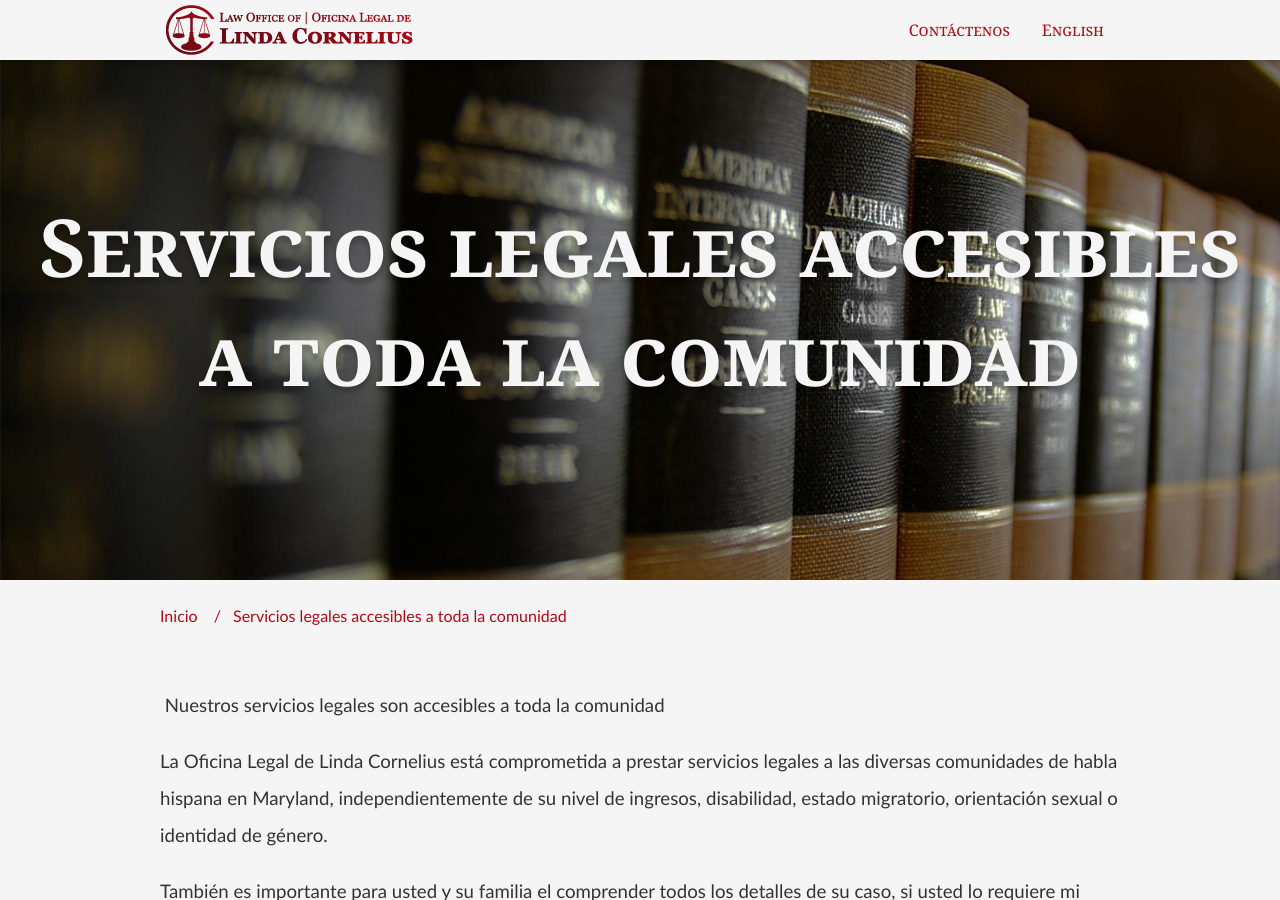
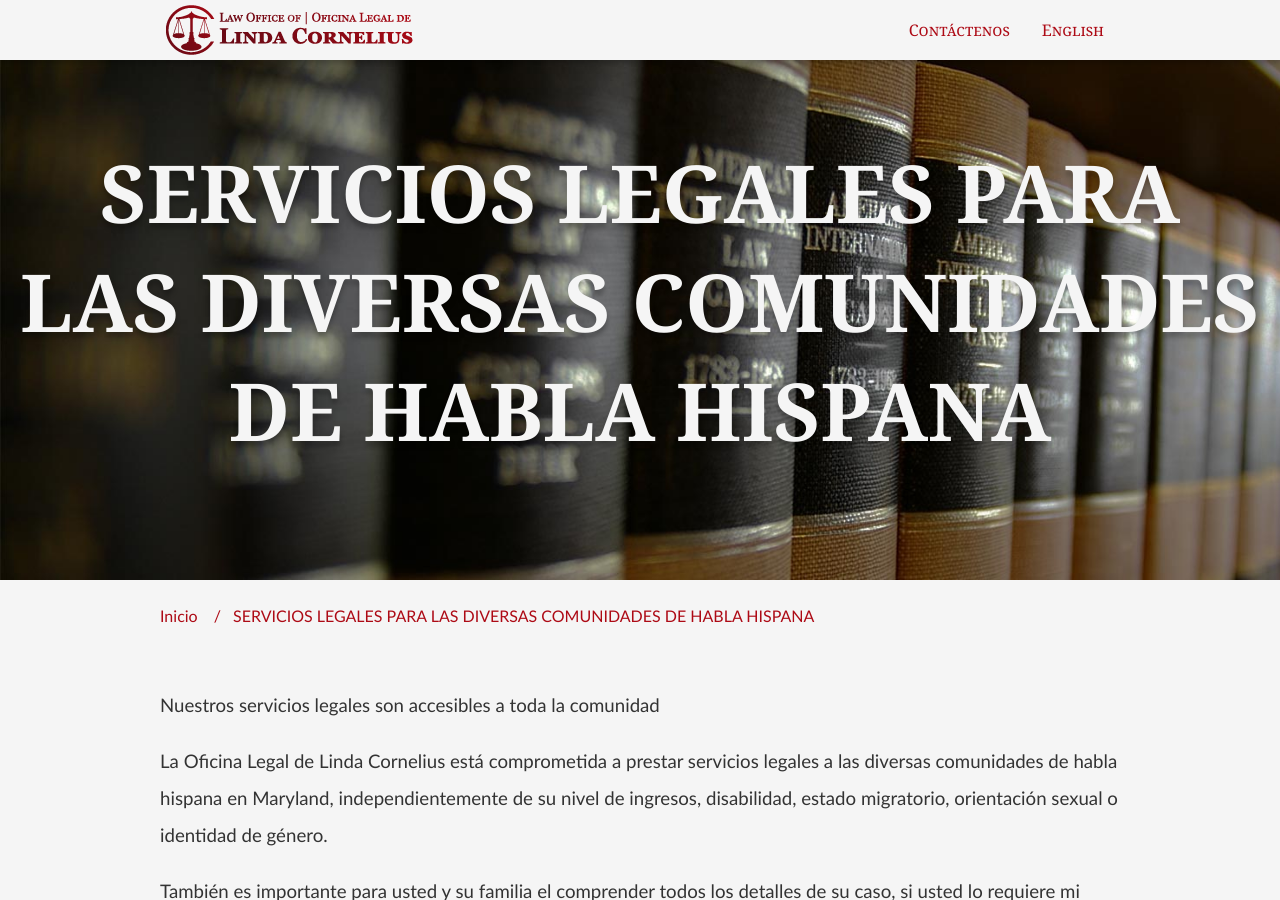
Before and after one commit to edamtoft/cornelius.legal.site, a Jekyll site: the page built from _practice/services-es.markdown, in a window 1280 px wide and 900 px high. Built offline with Jekyll 4.4.1, drawn with Linux system fonts in a browser that asks for light colours; nearby versions of some CDN libraries; some of the changed text lies outside the part shown.

Commit message:
Updated '_practice/services-es.markdown' via CloudCannon

```diff
--- a/_practice/services-es.markdown
+++ b/_practice/services-es.markdown
@@ -1,21 +1,27 @@
 ---
-title: Servicios legales accesibles a toda la comunidad
+title: SERVICIOS LEGALES PARA LAS DIVERSAS COMUNIDADES DE HABLA HISPANA
 identifier: community
 layout: contact
-description_text: |-
+description_text: >-
   Legal advice and representation in civil matters including wills
-  and contracts, name and gender change cases,  and immigration cases, including asylum.
-  The Law Office of Linda Cornelius is committed to serving the Spanish speaking LGBTQ
+
+  and contracts, name and gender change cases,  and immigration cases, including
+  asylum.
+
+  The Law Office of Linda Cornelius is committed to serving the Spanish speaking
+  LGBTQ
+
   community in Maryland.
 language: spanish
 icon: balance-scale
-banner_image: "/assets/books.jpg"
+banner_image: /assets/books.jpg
 sitemap: true
 order: 3
 ---
 
-&nbsp;Nuestros servicios legales son accesibles a toda la comunidad
 
-La Oficina Legal de Linda Cornelius est&aacute; comprometida a prestar servicios legales a las diversas comunidades de habla hispana en Maryland, independientemente de su nivel de ingresos, disabilidad, estado migratorio, orientaci&oacute;n sexual o identidad de g&eacute;nero.
+Nuestros servicios legales son accesibles a toda la comunidad
 
-Tambi&eacute;n es importante para usted y su familia el comprender todos los detalles de su caso, si usted lo requiere mi equipo le brindara una interpretaci&oacute;n, clara y simple de manera que pueda usted y su familia entender la terminolog&iacute;a legal.
+La Oficina Legal de Linda Cornelius está comprometida a prestar servicios legales a las diversas comunidades de habla hispana en Maryland, independientemente de su nivel de ingresos, disabilidad, estado migratorio, orientación sexual o identidad de género.
+
+También es importante para usted y su familia el comprender todos los detalles de su caso, si usted lo requiere mi equipo le brindara una interpretación, clara y simple de manera que pueda usted y su familia entender la terminología legal.
```
